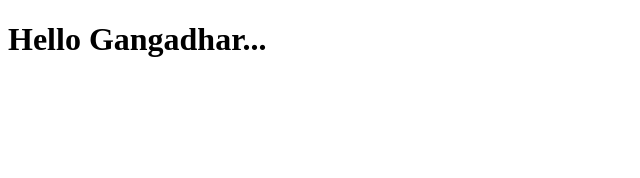
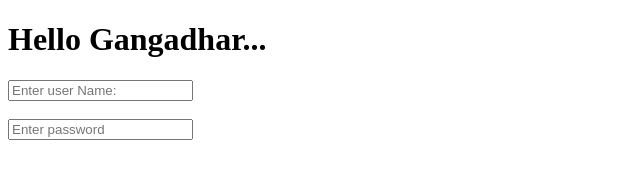
Before and after one commit to GangadharDerangula/supersimple-website, a plain HTML site: page index.html in a window 1280 px wide. Shown: the whole page, without its empty margins (0-640 px from the left). Drawn offline with Linux system fonts and the light colour scheme.

Commit message:
Update index.html

```diff
--- a/index.html
+++ b/index.html
@@ -7,5 +7,7 @@
 </head>
 <body>
     <h1>Hello Gangadhar...</h1>
+    <input placeholder="Enter user Name:" type="text"><br><br>
+    <input placeholder="Enter password" type="password">
 </body>
 </html>
```
